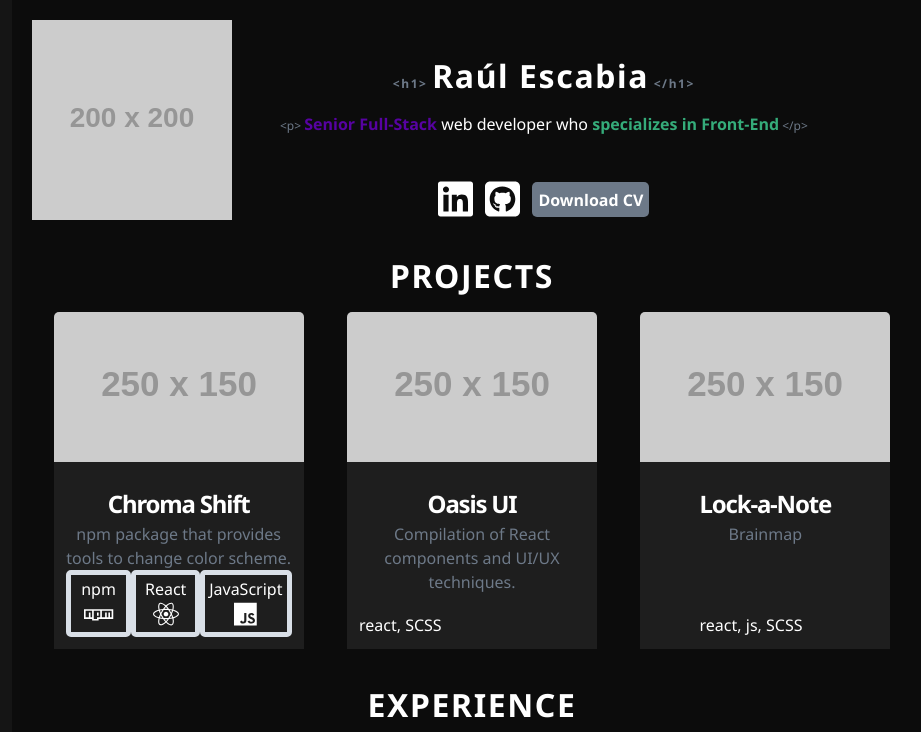
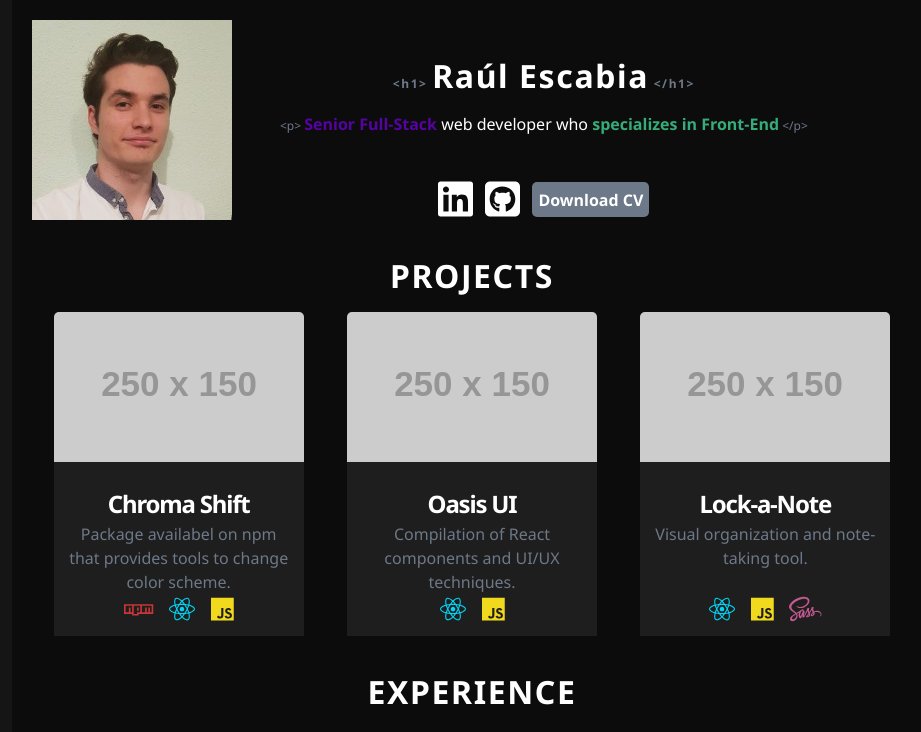
Before and after one commit to RaulAtWork/raulescabia-portfolio, a React (Vite) app: page / in a window 1280 px wide. Shown: the top 732 px of the page, without its empty margins (168-1089 px from the left). Built offline with nearby package versions, Linux system fonts and the light colour scheme.

Commit message:
uploaded photo of me updated styles on projects

```diff
--- a/src/components/Label.jsx
+++ b/src/components/Label.jsx
@@ -1,39 +1,42 @@
-
-import { faJs, faNpm, faReact, faSass } from "@fortawesome/free-brands-svg-icons"
-import { FontAwesomeIcon } from "@fortawesome/react-fontawesome"
+import {
+  faJs,
+  faNpm,
+  faReact,
+  faSass,
+} from "@fortawesome/free-brands-svg-icons";
+import { FontAwesomeIcon } from "@fortawesome/react-fontawesome";
 
 const LABEL = {
-REACT : "react",
+  REACT: "react",
   JS: "js",
   NPM: "npm",
-SASS: "sass"
-}
-function Label({type}){
+  SASS: "sass",
+};
+function Label({ type, showText = false}) {
+  var content; // {text, icon}
 
-    var content // {text, icon}
-
-    switch (type){
+  switch (type) {
     case LABEL.REACT:
-            content = {text : "React", icon:faReact}
-            break
+      content = { text: "React", icon: faReact, css: "react" };
+      break;
     case LABEL.JS:
-            content = {text : "JavaScript", icon:faJs}
-            break
+      content = { text: "JavaScript", icon: faJs, css:"js" };
+      break;
     case LABEL.NPM:
-            content = {text : "npm", icon:faNpm}
-            break
+      content = { text: "npm", icon: faNpm, css:"npm" };
+      break;
     case LABEL.SASS:
-            content = {text : "SASS", icon:faSass}
-            break
+      content = { text: "SASS", icon: faSass, css:"sass" };
+      break;
   }
 
   return (
-        <div className="label">
-            <span>{content.text}</span><FontAwesomeIcon className="icon" icon={content.icon} />
+    <div className="label" title={content.text}>
+      <FontAwesomeIcon className={`icon label-${content.css}`} icon={content.icon} />
+      {showText &&<span>{" "}{content.text}</span>}
     </div>
-    )
-
+  );
 }
 
-export default Label
-export {LABEL}
+export default Label;
+export { LABEL };
--- a/src/pages/sections/Introduction.jsx
+++ b/src/pages/sections/Introduction.jsx
@@ -4,7 +4,7 @@ import { FontAwesomeIcon } from "@fortawesome/react-fontawesome";
 function Introduction() {
   return (
     <section className="intro">
-      <img src="https://placehold.co/200x200" />
+      <img src="/img/raul_200x200.jpg" />
       <div className="intro-container">
         <h1 className="intro-name">
           <span className="text-secondary">{"<h1> "}</span>Raúl Escabia
@@ -18,10 +18,10 @@ function Introduction() {
           <span className="text-secondary">{" </p>"}</span>
         </p>
         <div className="intro-links">
-          <a>
+          <a href="https://www.linkedin.com/in/raúl-escabia-martínez-5a0013188" target="_blank">
             <FontAwesomeIcon className="icon-l" icon={faLinkedin} />
           </a>
-          <a>
+          <a href="https://www.github.com/RaulAtWork" target="_blank">
             <FontAwesomeIcon className="icon-l" icon={faSquareGithub} />
           </a>
           <button className="button-secondary">Download CV</button>
--- a/src/pages/sections/Projects.jsx
+++ b/src/pages/sections/Projects.jsx
@@ -10,13 +10,13 @@ function Projects() {
           <div className="projects-card-inner">
             <h2>Chroma Shift</h2>
             <p className="text-secondary-m">
-              npm package that provides tools to change color scheme.
+              Package availabel on npm that provides tools to change color scheme.
             </p>
-            <p className="projects-cards-techs">
+            <div className="projects-cards-techs">
               <Label type={LABEL.NPM} />
               <Label type={LABEL.REACT} />
               <Label type={LABEL.JS} />
-            </p>
+            </div>
           </div>
         </div>
         <div className="projects-card">
@@ -26,15 +26,21 @@ function Projects() {
             <p className="text-secondary-m">
               Compilation of React components and UI/UX techniques.
             </p>
-            <p className="projects-cards-techs">react, SCSS</p>
+            <div className="projects-cards-techs">
+              <Label type={LABEL.REACT} /> <Label type={LABEL.JS} />
+            </div>
           </div>
         </div>
         <div className="projects-card">
           <img src="https://placehold.co/250x150" />
           <div className="projects-card-inner">
             <h2>Lock-a-Note</h2>
-            <p className="text-secondary-m">Brainmap</p>
-            <p className="projects-cards-techs">react, js, SCSS</p>
+            <p className="text-secondary-m">Visual organization and note-taking tool.</p>
+            <div className="projects-cards-techs">
+              <Label type={LABEL.REACT} />
+              <Label type={LABEL.JS} />
+              <Label type={LABEL.SASS} />
+            </div>
           </div>
         </div>
       </div>
--- a/src/styles/CSS/index.css
+++ b/src/styles/CSS/index.css
@@ -188,13 +188,39 @@ a, button {
 }
 
 .label {
-  border: 5px var(--dark-shade-300) solid;
-  border-radius: 5px;
+  display: flex;
+  /*border: 5px var(--dark-shade-300) solid;
+  border-radius: 15px;*/
   width: -moz-fit-content;
   width: fit-content;
   padding: 2px;
 }
 
+.label-js {
+  color: #f1d91d;
+}
+
+.label-react {
+  color: #00d7f8;
+}
+
+.label-npm {
+  color: #c93639;
+}
+
+.label-sass {
+  color: #c25990;
+}
+
+/* COLORS OF TECHS
+
+js #f1d91d
+REACT #00d7f8
+NPM #c93639
+SASS #c25990
+
+
+*/
 .flex-row {
   display: flex;
   flex-direction: row;
@@ -277,6 +303,8 @@ a, button {
   margin-top: auto;
   display: flex;
   flex-direction: row;
+  justify-content: center;
+  gap: var(--separation-s);
 }
 
 /* DARK THEME */
--- a/src/styles/SCSS/components/_label.scss
+++ b/src/styles/SCSS/components/_label.scss
@@ -1,6 +1,31 @@
 .label{
-    border: 5px var(--dark-shade-300) solid;
-    border-radius: 5px;
+    display: flex;
+    /*border: 5px var(--dark-shade-300) solid;
+    border-radius: 15px;*/
     width: fit-content;
     padding: 2px;
+
 }
+
+.label-js{
+    color: #f1d91d
+}
+.label-react{
+    color: #00d7f8
+}
+.label-npm{
+    color: #c93639
+}
+.label-sass{
+    color: #c25990
+}
+
+/* COLORS OF TECHS
+
+js #f1d91d
+REACT #00d7f8
+NPM #c93639
+SASS #c25990
+
+
+*/
--- a/src/styles/SCSS/pages/_pages.scss
+++ b/src/styles/SCSS/pages/_pages.scss
@@ -66,4 +66,6 @@
     margin-top: auto;
     display: flex;
     flex-direction: row;
+    justify-content: center;
+    gap: var(--separation-s);
 }
```
Also changed, not shown: public/img/raul_200x200.jpg (added). Lines whose indentation alone changed are shown as unchanged.
